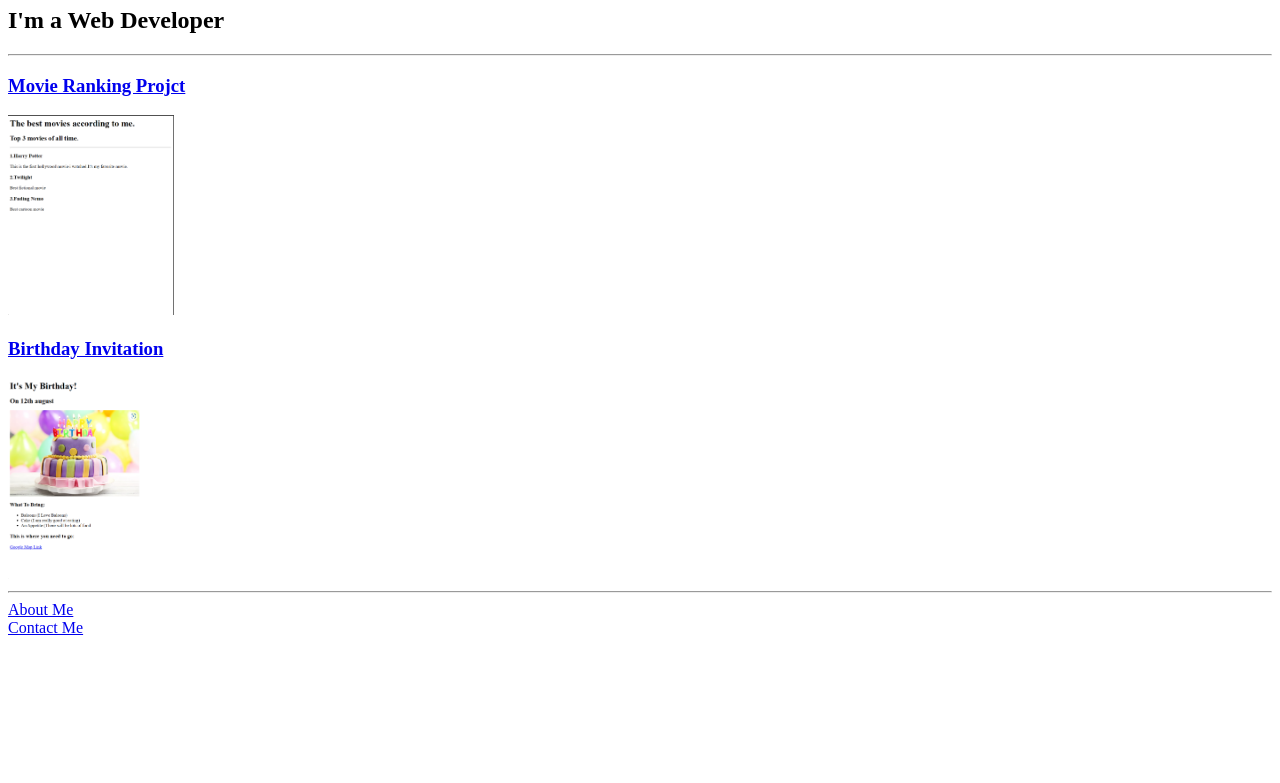
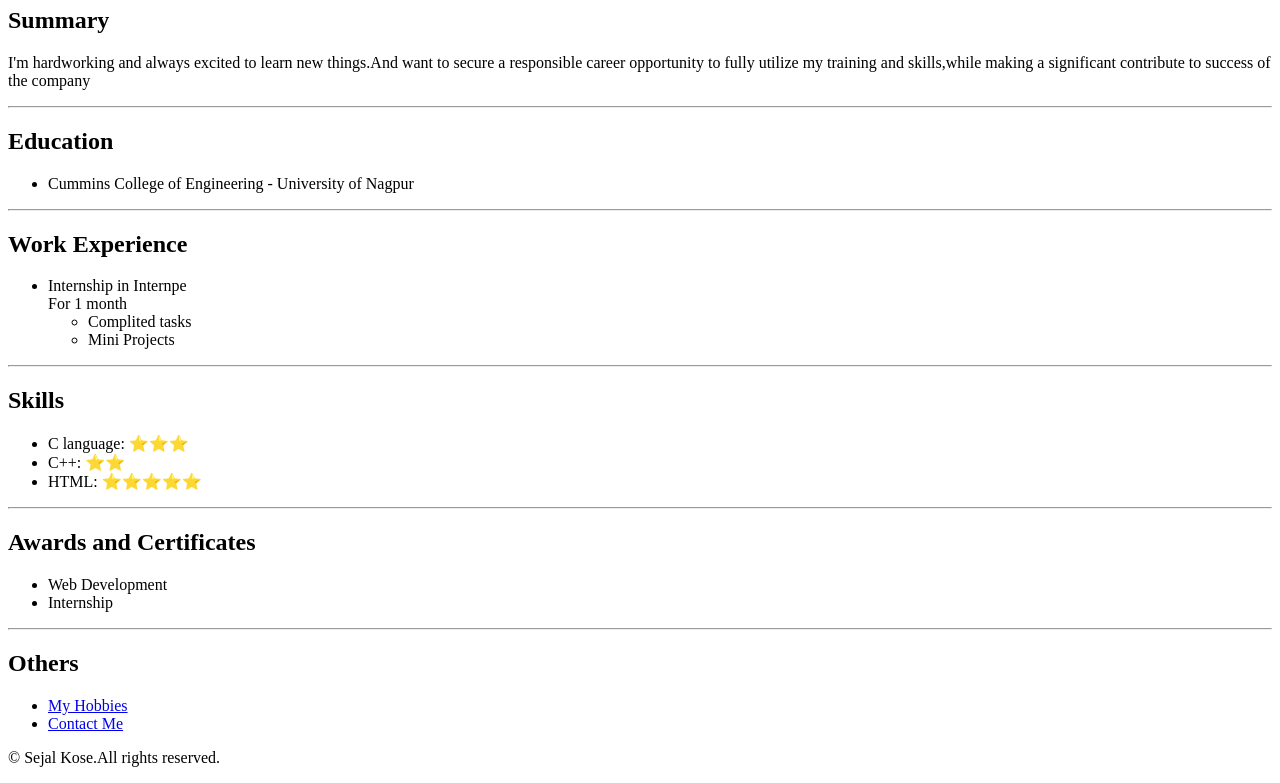
Before and after one commit to sejalkose12/html-portfoilo, a plain HTML site: page index.html in a window 1280 px wide. Shown: the part 73-856 px from the top of the page. Before the commit the page ends 800 px from the top, so only its background shows below. Drawn offline with Linux system fonts and the light colour scheme.

Commit message:
Add files via upload

```diff
--- a/index.html
+++ b/index.html
@@ -2,19 +2,54 @@
 <html lang="en">
 <head>
     <meta charset="UTF-8">
- <title>MY Portfolio</title>
+    <meta http-equiv="X-UA-Compatible" content="IE=edge">
+    <meta name="viewport" content="width=device-width, initial-scale=1.0">
+    <title>My Resume</title>
 </head>
 <body>
-    <h1>Sejal's Portfolio</h1>
-    <h2>I'm a Web Developer</h2>
+    <h1>Sejal Kose</h1>
+    <h2>Summary</h2>
+    <p>I'm hardworking and always excited to learn new things.And want to secure a responsible career opportunity to fully utilize my training and skills,while making a significant contribute to success of the company</p>
     <hr>
-    <h3><a href="./public/movie-ranking.html">Movie Ranking Projct</a></h3>
-    <img src="./assets/images/MOVIE RANKING.png" height="200" alt="movie ranking image priview"/>
-    <h3><a href="./public/birthday-invite.html">Birthday Invitation</a></h3>
-    <img src="./assets/images/BIRTHDAY INVITATION.png" height="200" alt="birthday invitation"/>
-    <hr>
-    <a href="./public/about.html">About Me</a><br>
-    <a href="./public/contact.html">Contact Me</a>
+    <h2>Education</h2>
+       <ul>
+           <li>Cummins College of Engineering - University of Nagpur </li>
+        </ul>
+        <hr>
+        <h2>Work Experience </h2>
+        <ul>
+        <li>Internship in Internpe</li>
+        For 1 month
+        <ul>
+            <li>Complited tasks</li>
+            <li>Mini Projects</li>
+        </ul>
+    </ul>
+        <hr>
+        <h2>Skills</h2>
+        <ul>
+            <li>C language: ⭐⭐⭐</li>
+            <li>C++: ⭐⭐</li>
+            <li>HTML: ⭐⭐⭐⭐⭐</li>
+        </ul>
+        <hr>
+        <h2>Awards and Certificates</h2>
+        <ul>
+            <li>Web Development</li>
+            <li>Internship</li>
+        </ul>
+        <hr>
+        <h2>Others</h2>
+        <ul>
+            <li><a href="./Hobbies.html">My Hobbies</a></li>
+            <li><a href="./4.3 HTML Porfolio Project/public/contact.html">Contact Me</a></li>
+        </ul>
+        <footer>
+            <p>© Sejal Kose.All rights reserved.</p>
+        </footer>
+
+
+
 
 
 </body>
```
